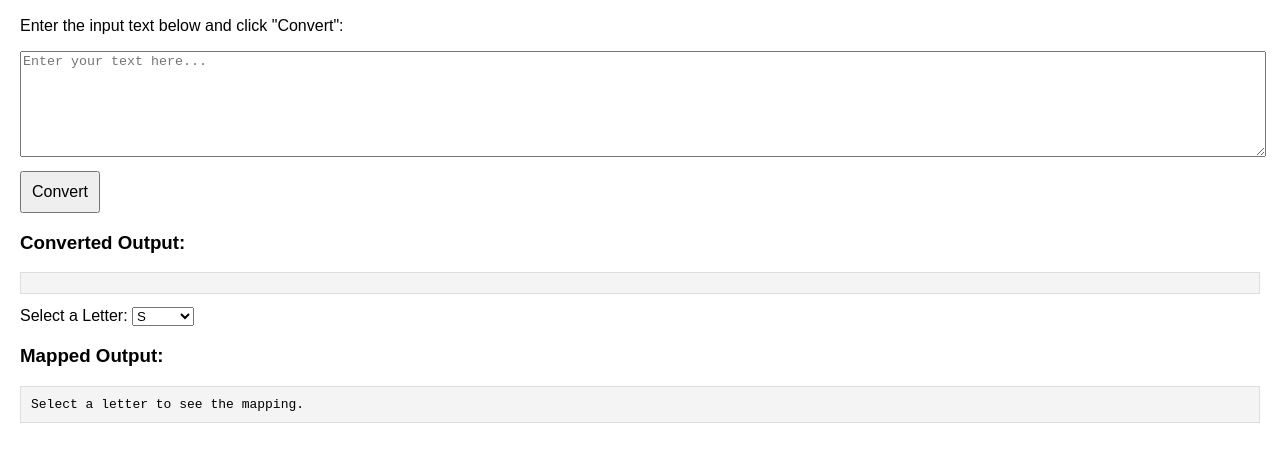
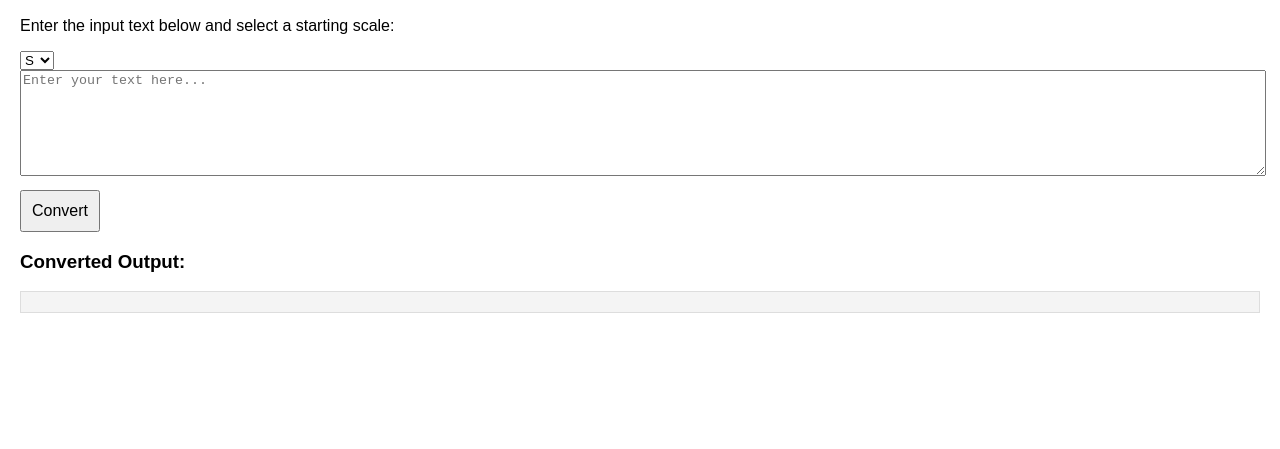
Before and after one commit to prabirnathpraveen/LetterConverter_SAREGAMA, a plain HTML site: page index.html in a window 1280 px wide. Shown: the part 51-500 px from the top of the page. Drawn offline with Linux system fonts and the light colour scheme.

Commit message:
Update index.html

```diff
--- a/index.html
+++ b/index.html
@@ -1,5 +1,4 @@
-<!DOCTYPE html>
-<html lang="en">
+<!DOCTYPE html><html lang="en">
 <head>
     <meta charset="UTF-8">
     <meta name="viewport" content="width=device-width, initial-scale=1.0">
@@ -24,23 +23,12 @@
             padding: 10px;
             border: 1px solid #ddd;
         }
-        select{
-            width: 5%;
-        }
     </style>
 </head>
-<body>
+<body><h2>Letter Converter</h2>
+<p>Enter the input text below and select a starting scale:</p>
 
-    <h2>Letter Converter</h2>
-    <p>Enter the input text below and click "Convert":</p>
-    <textarea id="inputText" placeholder="Enter your text here..."></textarea>
-    <button onclick="convertText()">Convert</button>
-
-    <h3>Converted Output:</h3>
-    <pre id="outputText"></pre>
-
-    <label for="letterSelect">Select a Letter:</label>
-    <select class="select" id="letterSelect" onchange="updateMapping()">
+<select id="scaleSelect">
     <option value="S">S</option>
     <option value="R">R</option>
     <option value="G">G</option>
@@ -50,60 +38,39 @@
     <option value="N">N</option>
 </select>
 
-    <h3>Mapped Output:</h3>
-    <pre id="mappingOutput">Select a letter to see the mapping.</pre>
+<textarea id="inputText" placeholder="Enter your text here..."></textarea>
+<button onclick="convertText()">Convert</button>
+
+<h3>Converted Output:</h3>
+<pre id="outputText"></pre>
 
 <script>
-        // Letter mapping cycle
-        const mapping = {
-            'S': 'R',
-            'R': 'G',
-            'G': 'M',
-            'M': 'P',
-            'P': 'D',
-            'D': 'N',
-            'N': 'S',
-            's': 'r', // Handling lowercase if needed
-            'r': 'g',
-            'g': 'm',
-            'm': 'p',
-            'p': 'd',
-            'd': 'n',
-            'n': 's'
-        };
+    const notes = ['S', 'R', 'G', 'M', 'P', 'D', 'N'];
+    const lowerNotes = ['s', 'r', 'g', 'm', 'p', 'd', 'n'];
+
+    function generateMapping(startNote) {
+        let index = notes.indexOf(startNote);
+        let mapping = {};
+
+        for (let i = 0; i < notes.length; i++) {
+            mapping[notes[i]] = notes[(index + i) % notes.length];
+            mapping[lowerNotes[i]] = lowerNotes[(index + i) % lowerNotes.length];
+        }
+        return mapping;
+    }
 
     function convertText() {
+        let startNote = document.getElementById("scaleSelect").value;
+        let mapping = generateMapping(startNote);
         let input = document.getElementById("inputText").value;
         let output = "";
 
         for (let char of input) {
-                // Convert only if character exists in mapping
             output += mapping[char] || char;
         }
 
         document.getElementById("outputText").textContent = output;
     }
-
-        function updateMapping() {
-            let selectedLetter = document.getElementById("letterSelect").value;
-
-            // Start with the selected letter and generate the sequence using the mapping
-            let sequence = [];
-            let currentLetter = selectedLetter;
-
-            // Loop to get the sequence and stop when we return to the selected letter
-            do {
-                sequence.push(currentLetter);
-                currentLetter = mapping[currentLetter];
-            } while (currentLetter !== selectedLetter); // Ensure we stop when we return to the selected letter
-
-            // Repeat the first letter at the end of the sequence
-            sequence.push(selectedLetter);
-
-            // Display the sequence with the first letter repeated at the end
-            document.getElementById("mappingOutput").textContent = sequence.join("");
-        }
-
 </script>
 
 </body>
```
Lines whose indentation alone changed are shown as unchanged.
